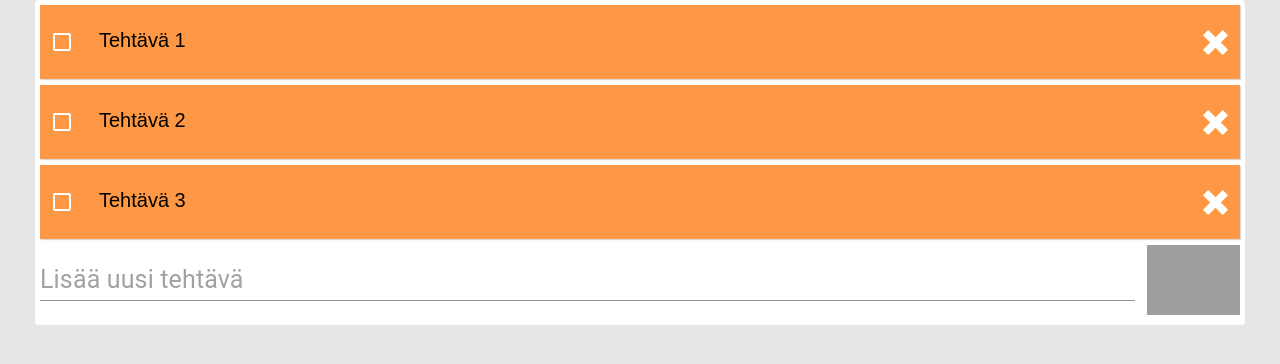
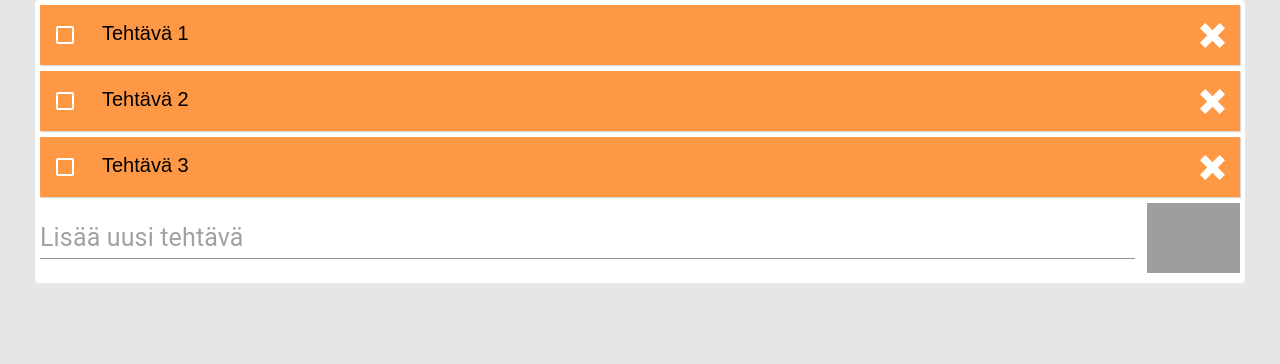
Before and after one commit to samuvartiainen/react-todo-app, a React (Create React App) app: page / in a window 1280 px wide. Shown: the top 364 px of the page. Built offline with nearby package versions, Linux system fonts and the light colour scheme; grey boxes are pictures that could not be loaded.

Commit message:
changed .todo padding

```diff
--- a/src/App.css
+++ b/src/App.css
@@ -62,9 +62,8 @@
 .todo {
   background: var(--orange);
   box-shadow: 1px 1px 1px rgba(0, 0, 0, 0.15);
-  padding: 3px 3px;
+  padding: 6px 6px;
   font-size: 2.5vh;
-  height: 8.5vh;
   margin-bottom: 6px;
   border-radius: px;
   display: flex;
```
